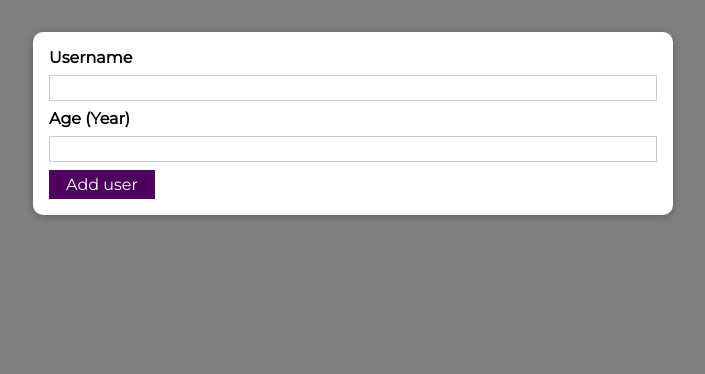
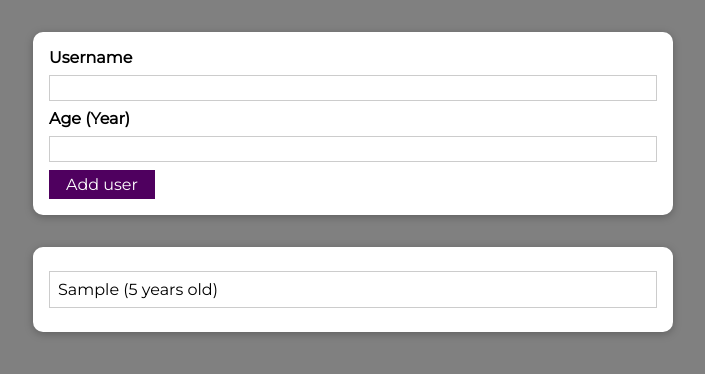
Before and after one commit to yaswanth23/user-management, a React (Create React App) app: page / in a window 1280 px wide. Both pictures are taken after typing "Sample", "5" into the empty fields and a click on the button "Add user". Shown: the top 374 px of the page, without its empty margins (287-992 px from the left). Built offline with nearby package versions, Linux system fonts and the light colour scheme.

Commit message:
displaying list of users

```diff
--- a/src/App.js
+++ b/src/App.js
@@ -1,10 +1,23 @@
-import React from "react";
+import React, { useState } from "react";
 import AddUser from "./components/Users/AddUser";
+import UsersList from "./components/Users/UsersList";
 
 function App() {
+  const [usersList, setUsersList] = useState([]);
+
+  const addUserHandler = (uName, uAge) => {
+    setUsersList((prevUsersList) => {
+      return [
+        ...prevUsersList,
+        { name: uName, age: uAge, id: Math.random().toString },
+      ];
+    });
+  };
+
   return (
     <div>
-      <AddUser />
+      <AddUser onAddUser={addUserHandler} />
+      <UsersList users={usersList} />
     </div>
   );
 }
--- a/src/components/Users/AddUser.js
+++ b/src/components/Users/AddUser.js
@@ -15,6 +15,7 @@
     if (+enteredAge < 1) {
       return;
     }
+    props.onAddUser(enteredUsername, enteredAge);
     setEnteredAge("");
     setEnteredUsername("");
   };
--- /dev/null
+++ b/src/components/Users/UsersList.js
@@ -0,0 +1,21 @@
+import React from "react";
+import classes from "./UsersList.module.css";
+import Card from "../UI/Card";
+
+const UsersList = (props) => {
+  return (
+    <Card className={classes.users}>
+      <ul>
+        {props.users.map((user) => {
+          return (
+            <li key={user.id}>
+              {user.name} ({user.age} years old)
+            </li>
+          );
+        })}
+      </ul>
+    </Card>
+  );
+};
+
+export default UsersList;
--- /dev/null
+++ b/src/components/Users/UsersList.module.css
@@ -0,0 +1,16 @@
+.users {
+  margin: 2rem auto;
+  width: 90%;
+  max-width: 40rem;
+}
+
+.users ul {
+  list-style: none;
+  padding: 1rem;
+}
+
+.users li {
+  border: 1px solid #ccc;
+  margin: 0.5rem 0;
+  padding: 0.5rem;
+}
```
